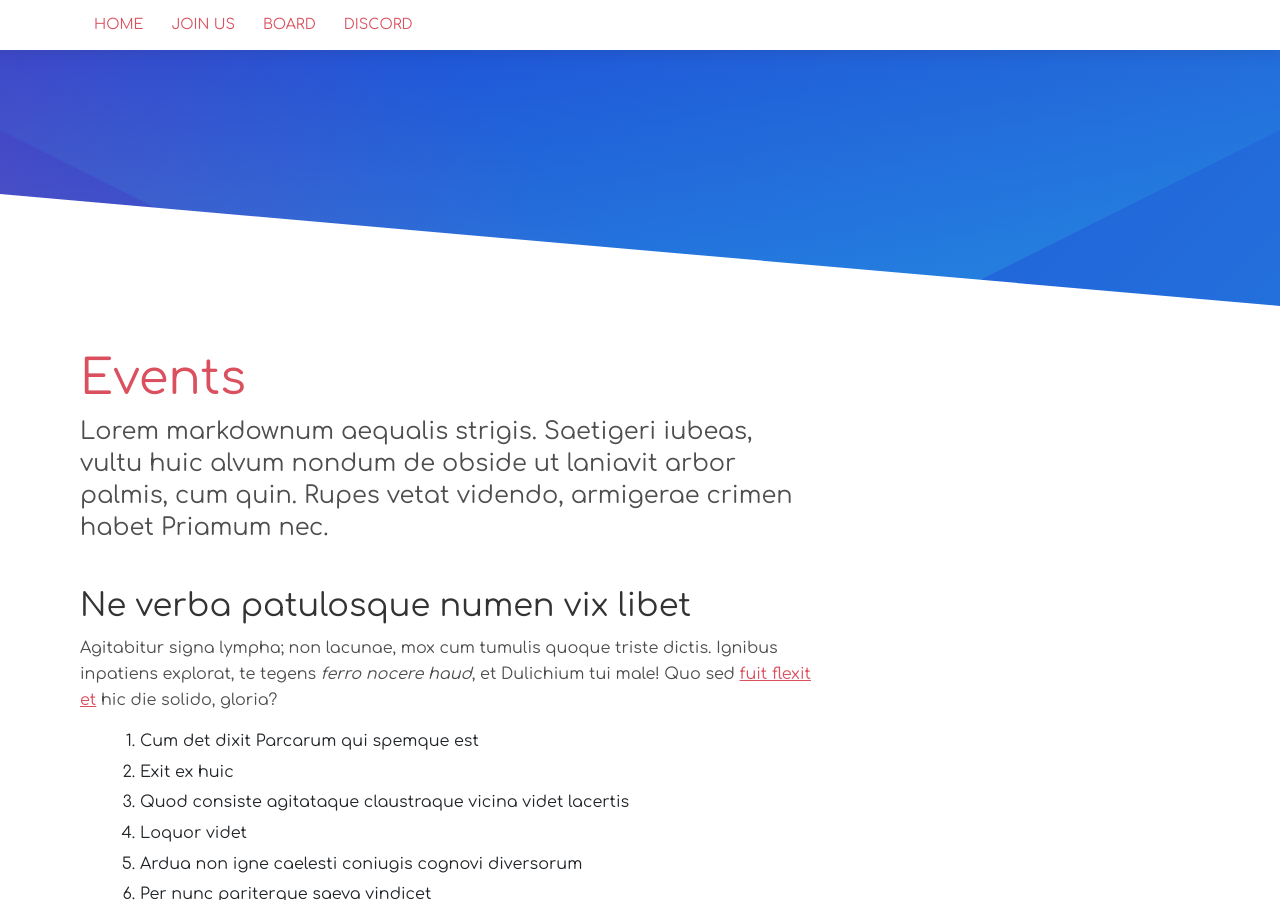
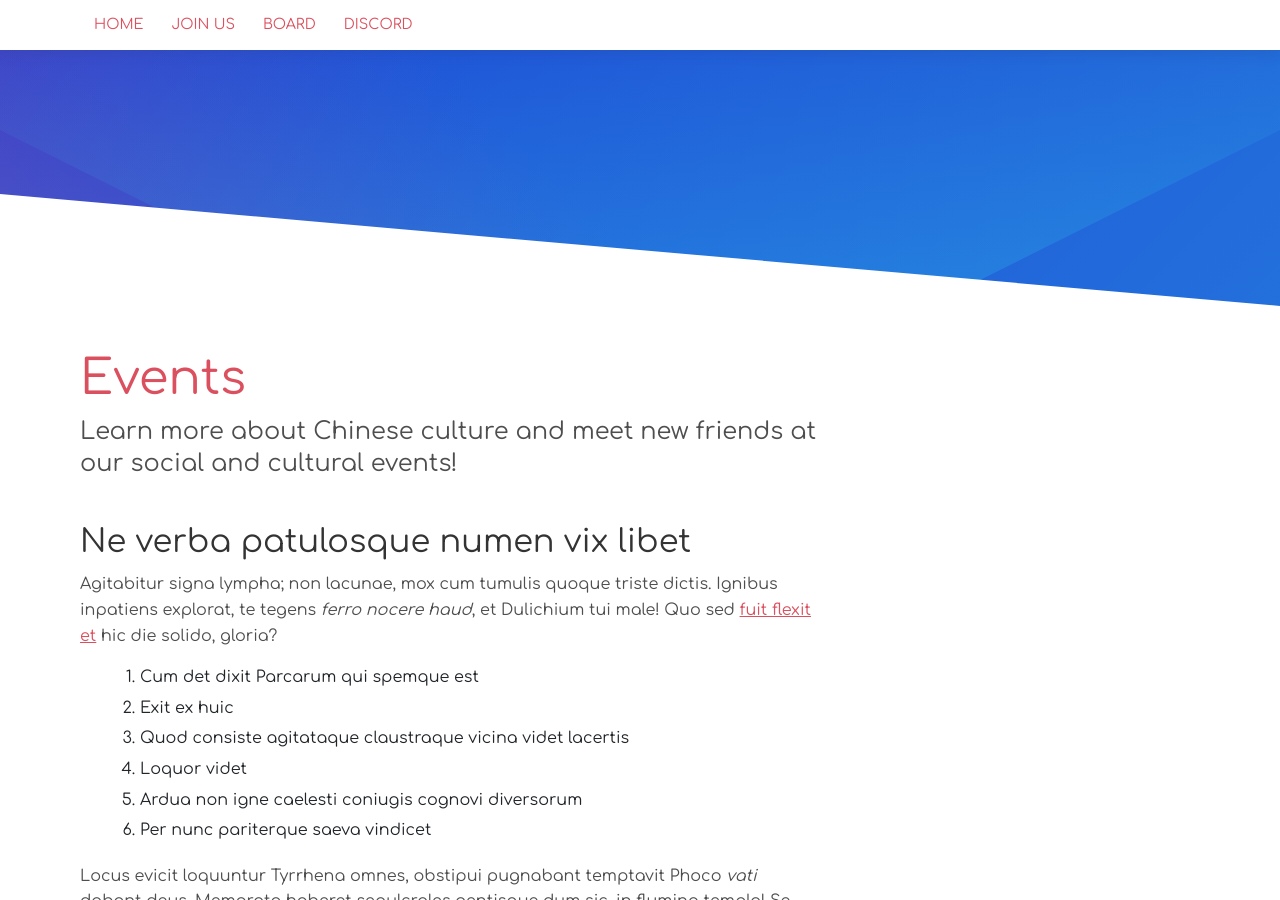
Before and after one commit to claiduiuc/CLAID-Website, a Jekyll site: the page built from _services/events.md, in a window 1280 px wide and 900 px high. Built offline with Jekyll 4.4.1, drawn with Linux system fonts in a browser that asks for light colours.

Commit message:
update events page

```diff
--- a/_services/events.md
+++ b/_services/events.md
@@ -3,9 +3,7 @@ title: "Events"
 image: "/services/default.png"
 ---
 
-Lorem markdownum aequalis strigis. Saetigeri iubeas, vultu huic alvum nondum
-de obside ut laniavit arbor palmis, cum quin. Rupes vetat videndo, armigerae
-crimen habet Priamum nec.
+Learn more about Chinese culture and meet new friends at our social and cultural events!
 
 ## Ne verba patulosque numen vix libet
 
--- a/services.html
+++ b/services.html
@@ -18,6 +18,9 @@ bodyClass: page-services-list
   </div>
 </div>
 
+<br>
+<br>
+
 <div class="container pb-6">
   <div class="row">
     {% for service in site.services %}
```
